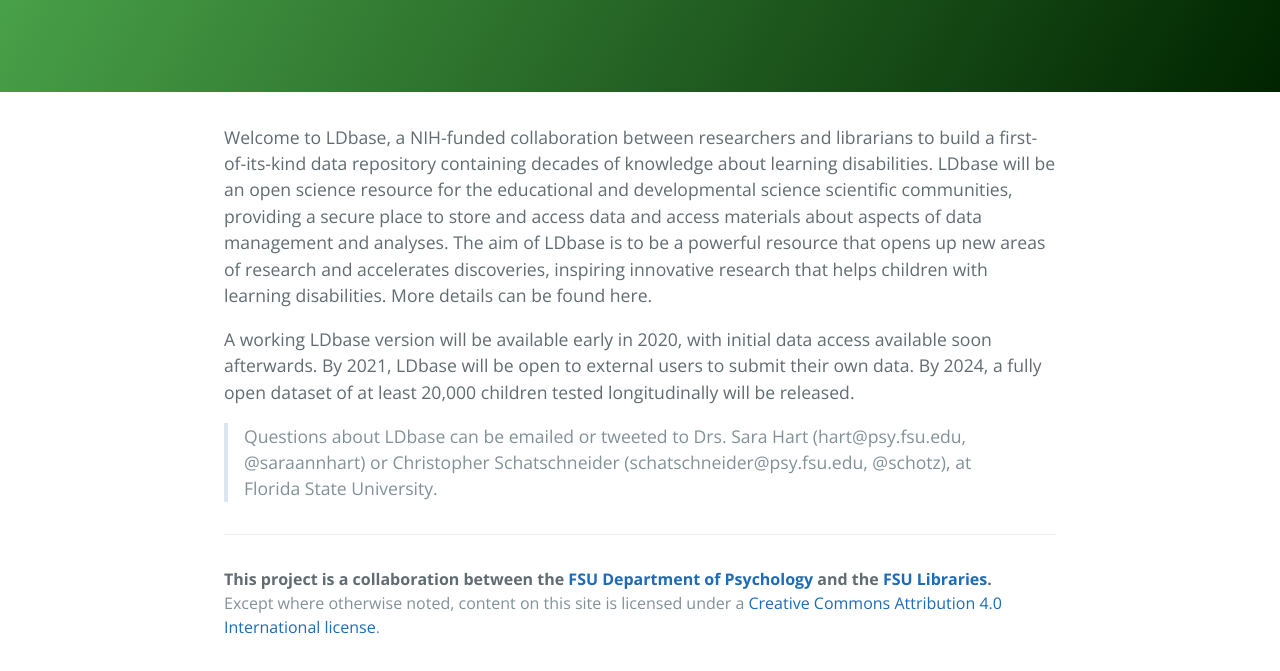
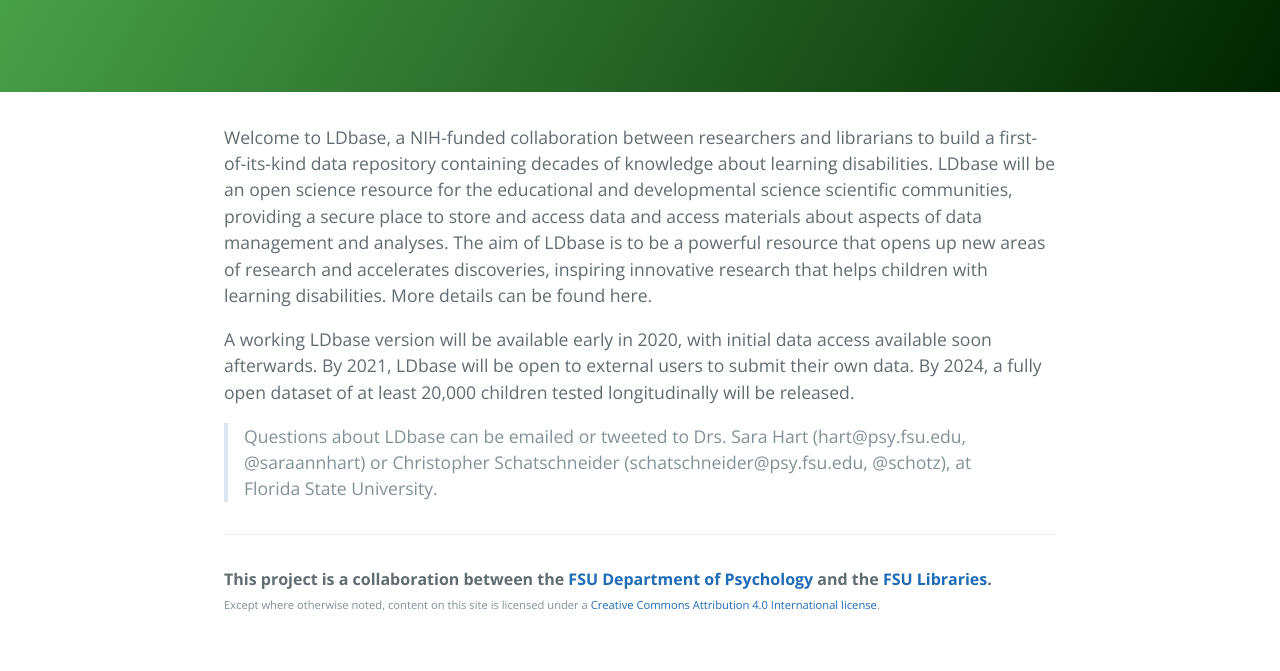
Before and after one commit to ldbase/ldbase.github.io, a plain HTML site: page index.html in a window 1280 px wide. Shown: the part 303-974 px from the top of the page. After the commit the page ends 950 px from the top, so only its background shows below. Drawn offline with nearby package versions, Linux system fonts and the light colour scheme.

Commit message:
Update index.html

```diff
--- a/index.html
+++ b/index.html
@@ -35,7 +35,7 @@
 
       <footer class="site-footer">
         <span class="site-footer-owner">This project is a collaboration between the <a href="https://psy.fsu.edu">FSU Department of Psychology</a> and the <a href="https://www.lib.fsu.edu">FSU Libraries</a>.</span>
-        <span class="site-footer-credits">Except where otherwise noted, content on this site is licensed under a <a class="subfoot" href="https://creativecommons.org/licenses/by/4.0/" rel="license">Creative Commons Attribution 4.0 International license</a>.</span>
+        <span class="site-footer-credits" style="font-size: 70%">Except where otherwise noted, content on this site is licensed under a <a class="subfoot" href="https://creativecommons.org/licenses/by/4.0/" rel="license">Creative Commons Attribution 4.0 International license</a>.</span>
       </footer>
 
     </section>
```
